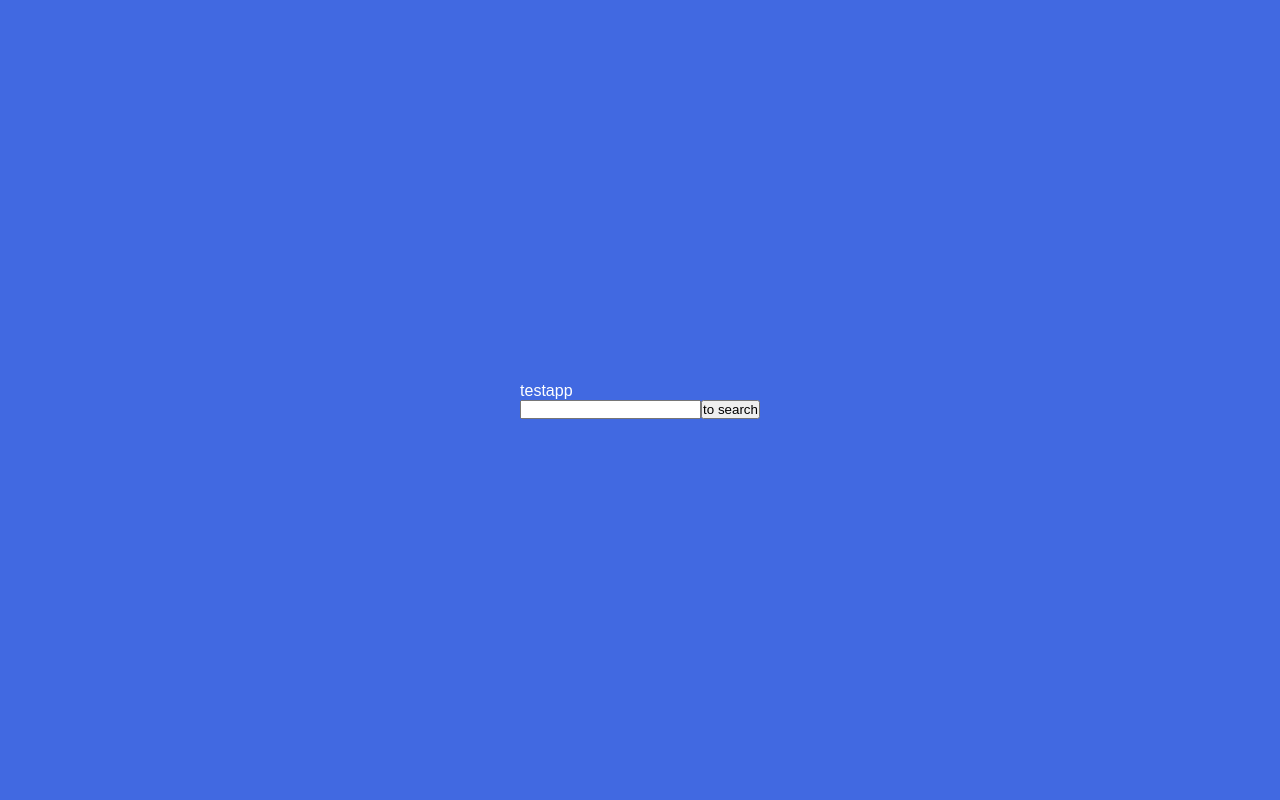
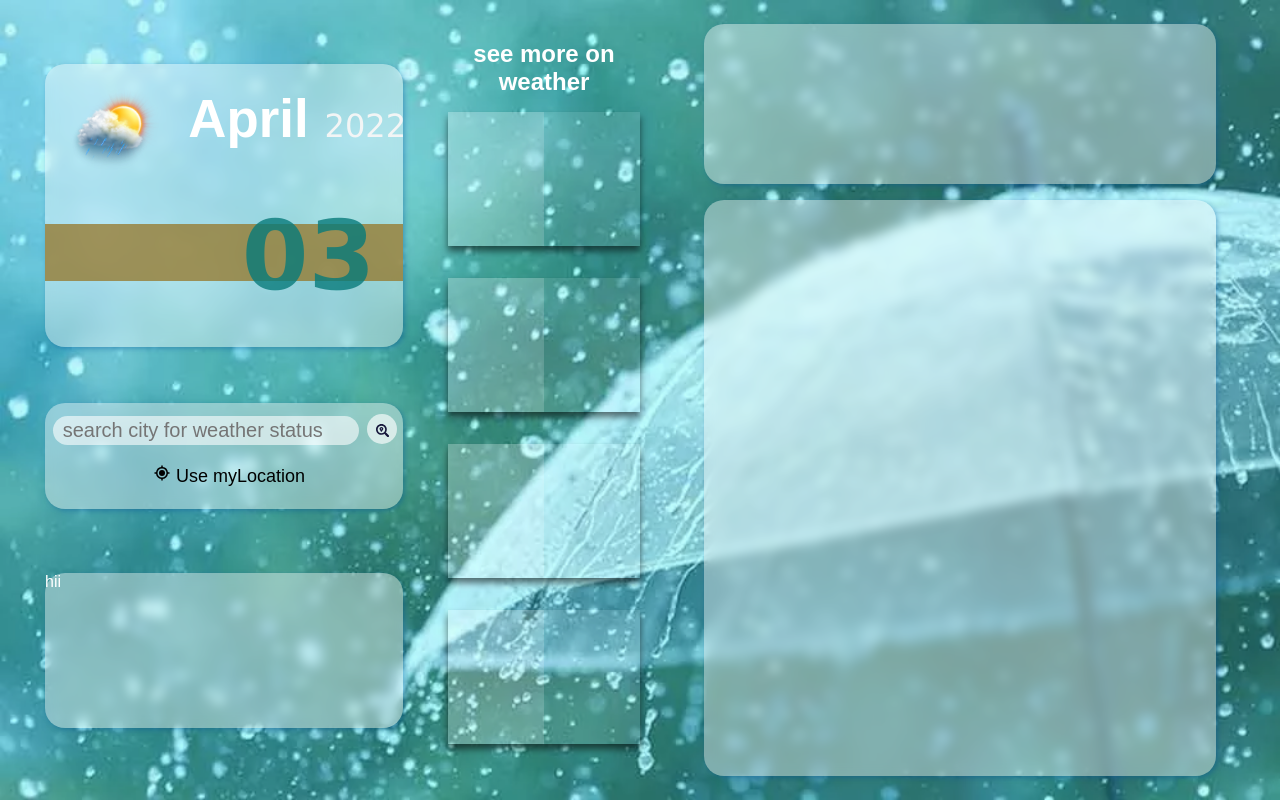
Before and after one commit to sumitchoudharySEM/weather-app, a React (Create React App) app: page / in a window 1280 px wide. Built offline with nearby package versions, Linux system fonts and the light colour scheme; no server answers.

Commit message:
try to get live location

```diff
--- a/src/App.js
+++ b/src/App.js
@@ -1,13 +1,75 @@
-import { useState } from "react";
+
 import bg from "./img/bg.webp";
-import LeftBox from "./LeftBox";
 import RightBox from "./RightBox";
+import { FaSearchLocation } from "react-icons/fa";
+import { BiCurrentLocation } from "react-icons/bi";
+import React, { useEffect, useRef, useState } from "react";
+import VanillaTilt from "vanilla-tilt";
+import moment from "moment";
+
+function Tilt(props) {
+  const { options, ...rest } = props;
+  const tilt = useRef(null);
+
+  useEffect(() => {
+    VanillaTilt.init(tilt.current, options);
+  }, [options]);
+
+  return <div ref={tilt} {...rest} />;
+}
 
 function App() {
 
   const API_KEY = process.env.REACT_APP_API_KEY;
-  const [weather,setweather] = useState("");
+  const [searchterm, setSearchterm] = useState('');
+  const [city, setcity] = useState("weather");
+  const [weatherData, setWeatherData] = useState();
   const [weathericon, setWeathericon] = useState(`${process.env.REACT_APP_ICON_URL}10n@2x.png`);
+  const options = { scale: 1.1, speed: 200, max: 20, easing: "cubic-bezier(.03,.98,.52,.99)", glare: true, };
+
+  const onChangefunction = (e) => {
+    const valueofsearchterm = e.target.value;
+    setSearchterm(valueofsearchterm);
+    console.log(valueofsearchterm);
+  }
+  const onSubmitfunction = (event) => {
+    event.preventDefault();
+    console.log(searchterm);
+    getWeatherDetail(searchterm);
+  }
+
+  const getWeatherDetail = async (location) => {
+    setWeatherData([]);
+    console.log("getweatherdetail funvtion run ho gayan hai");
+    const method_result = (typeof location === 'string') ? `q=${location}` : `lat=${location[0]}&lon=${location[1]}`
+    const URL = `http://api.openweathermap.org/data/2.5/forecast?${method_result}&appid=${API_KEY}&units=metric&cnt=5&exclude=hourly,minutely`;
+    console.log(URL);
+
+    try {
+      let res = await fetch(URL)
+      // console.log(res)
+      let data = await res.json()
+      if (data.cod != 200) {
+        console.log('Location Not Found')
+        return
+      }
+      setcity(data.city.name)
+      setWeatherData(data)
+      console.log(data)
+      console.log(data.city.name)
+      console.log(data.list[0].main.temp)
+    } catch (error) {
+      console.log(error)
+    }
+  }
+  const myLocation = (pos) => {
+    var { lat, long } = pos.coords;
+    console.log({ lat, long })
+    getWeatherDetail({ lat, long })
+  }
+  function error(err) {
+    console.warn(`ERROR coad is:(${err.code}): ${err.message}`);
+  }
 
   return (
     <div className="App">
@@ -18,10 +80,55 @@ function App() {
         {/* content starts from heair */}
         <div className="container">
           <div className="leftBox">
-            <LeftBox />
+            <div className="side1">
+              <Tilt className="datebox" options={options}>
+                <img src={require("./img/logo.png")}></img>
+                <h2>
+                  {moment().format("MMMM")}
+                  <span>{moment().format("yyyy")}</span>
+                </h2>
+                <div className="datehover">
+                  <div className="span1">{moment().format("DD")}</div>
+                </div>
+              </Tilt>
+              <div className="searchbox">
+                <form onSubmit={onSubmitfunction}>
+                  <div className="input">
+                    <input
+                      placeholder="search city for weather status"
+                      type="text"
+                      value={searchterm}
+                      onChange={onChangefunction}
+                    ></input>
+                    <button className="searchbutten" type="submit">
+                      <FaSearchLocation />
+                    </button>
+                    <button className="btn2" onClick={() => {
+                      navigator.geolocation.getCurrentPosition(myLocation, error);
+                    }}>
+                      <BiCurrentLocation /> Use myLocation
+                    </button>
+                  </div>
+                </form>
+              </div>
+              <Tilt className="motobox" options={options} >
+                {!weatherData?.length === 0 ?
+                  <h1 >their is no data</h1>
+                  :
+                  <div>hii </div>
+                }
+              </Tilt>
+            </div>
+            <div className="side2">
+              <h2>see more on {city}</h2>
+              <a href="#"></a>
+              <a href="#"></a>
+              <a href="#"></a>
+              <a href="#"></a>
+            </div>
           </div>
           <div className="rightBox">
-            <RightBox />{weathericon}
+            <RightBox />
           </div>
         </div>
       </div>
--- a/src/LeftBox.js
+++ /dev/null
@@ -1,78 +0,0 @@
-import { FaSearchLocation } from "react-icons/fa";
-import { BiCurrentLocation } from "react-icons/bi";
-import React, { useEffect, useRef, useState } from "react";
-import VanillaTilt from "vanilla-tilt";
-import moment from "moment";
-
-function Tilt(props) {
-  const { options, ...rest } = props;
-  const tilt = useRef(null);
-
-  useEffect(() => {
-    VanillaTilt.init(tilt.current, options);
-  }, [options]);
-
-  return <div ref={tilt} {...rest} />;
-}
-
-const LeftBox = () => {
-  const [city, setCity] = useState("");
-  const options = {
-    scale: 1.1,
-    speed: 200,
-    max: 20,
-    easing: "cubic-bezier(.03,.98,.52,.99)",
-    glare: true,
-  };
-  const HandleSubmit = (e) => {
-    e.preventDefault();
-    const myCity = city;
-    console.log(myCity);
-  };
-
-  return (
-    <>
-      <div className="side1">
-        <Tilt className="datebox" options={options}>
-          <img src={require("./img/logo.png")}></img>
-          <h2>
-            {moment().format("MMMM")}
-            <span>{moment().format("yyyy")}</span>
-          </h2>
-          <div className="datehover">
-            <div className="span1">{moment().format("DD")}</div>
-          </div>
-        </Tilt>
-        <div className="searchbox">
-          <form onClick={HandleSubmit}>
-            <div className="input">
-              <input
-                placeholder="search city for weather status"
-                type="text"
-                value={city}
-                onChange={(e) => setCity(e.target.value)}
-              ></input>
-              <button className="searchbutten" type="submit">
-                <FaSearchLocation />
-              </button>
-              <button className="btn2">
-                {" "}
-                <BiCurrentLocation /> Use myLocation : {city}{" "}
-              </button>
-            </div>
-          </form>
-        </div>
-        <Tilt className="motobox" options={options} />
-      </div>
-      <div className="side2">
-        <h2>see more on weather</h2>
-        <a href="#"></a>
-        <a href="#"></a>
-        <a href="#"></a>
-        <a href="#"></a>
-      </div>
-    </>
-  );
-};
-
-export default LeftBox;
--- a/src/RightBox.js
+++ b/src/RightBox.js
@@ -1,14 +1,6 @@
 import React from 'react'
 
-
 const RightBox = () => {
-
-    const featchData = fetch('http://api.openweathermap.org/data/2.5/forecast?',{
-        method :"GET",
-        headers: {
-            "X-Auth-Token":"4ebc1805db80e6affcefa2f6a2504198"
-        }
-    }).then(res => console.log(res))
 
   return (<>
     <div className='searchToDo'></div>
--- a/src/index.js
+++ b/src/index.js
@@ -8,8 +8,8 @@ const container = document.getElementById('root');
 const root = createRoot(container);
 const app = (
   <StrictMode>
-      {/* <App /> */}
-      <Testapp/>
+      <App />
+      {/* <Testapp/> */}
   </StrictMode>
 );
 
```
